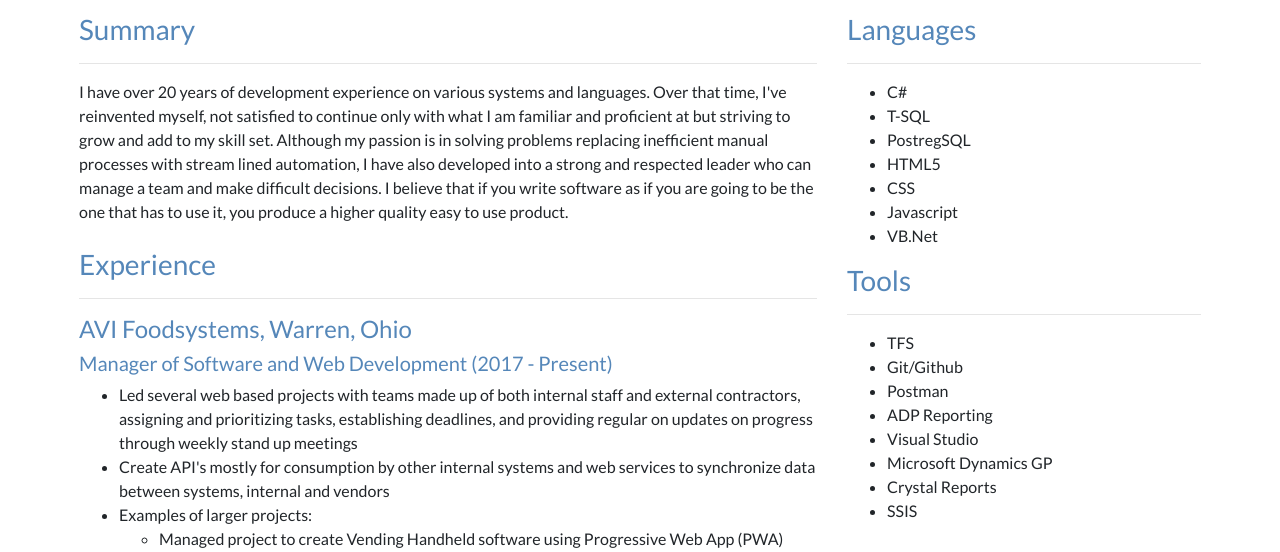
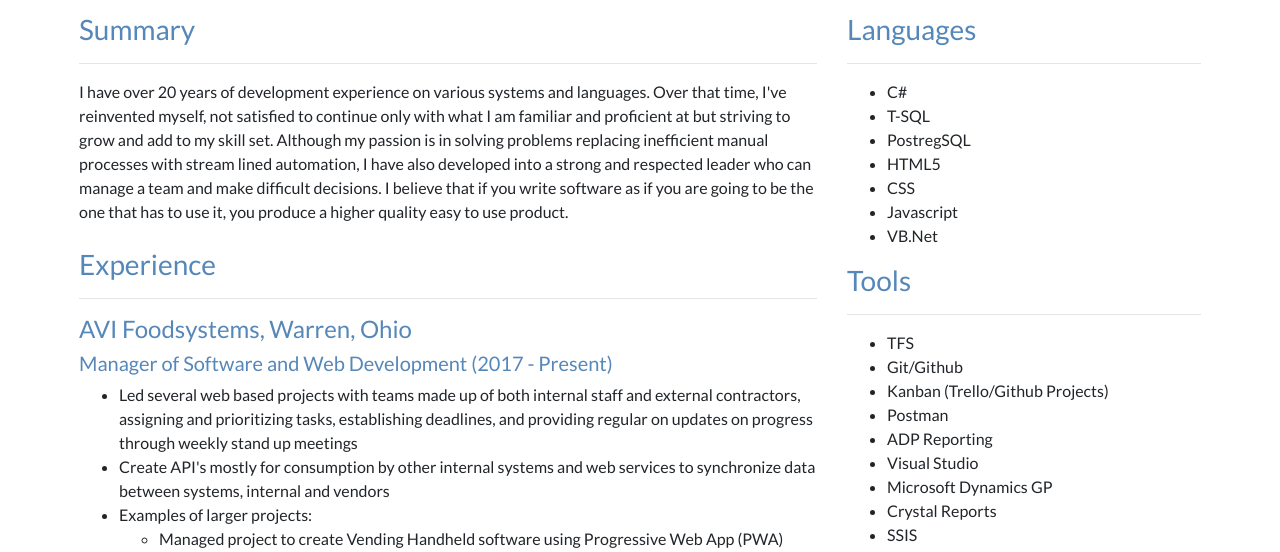
Before and after one commit to VinceDio/VinceDio.github.io, a plain HTML site: page index.html in a window 1280 px wide. Shown: the part 175-727 px from the top of the page. Drawn offline with nearby package versions, Linux system fonts and the light colour scheme.

Commit message:
Update index.html

```diff
--- a/index.html
+++ b/index.html
@@ -160,6 +160,7 @@
 					<ul>
 						<li>TFS</li>
 						<li>Git/Github</li>
+						<li>Kanban (Trello/Github Projects)</li>
 						<li>Postman</li>
 						<li>ADP Reporting</li>
 						<li>Visual Studio</li>
```
